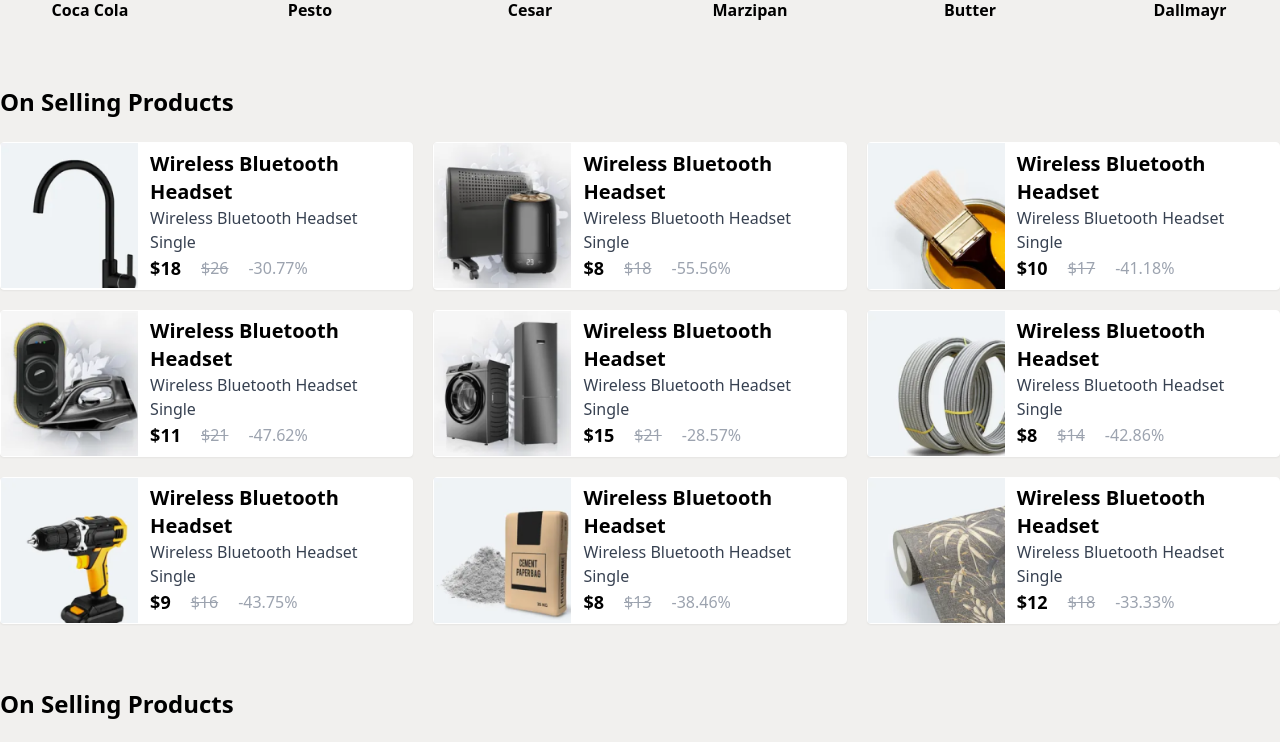
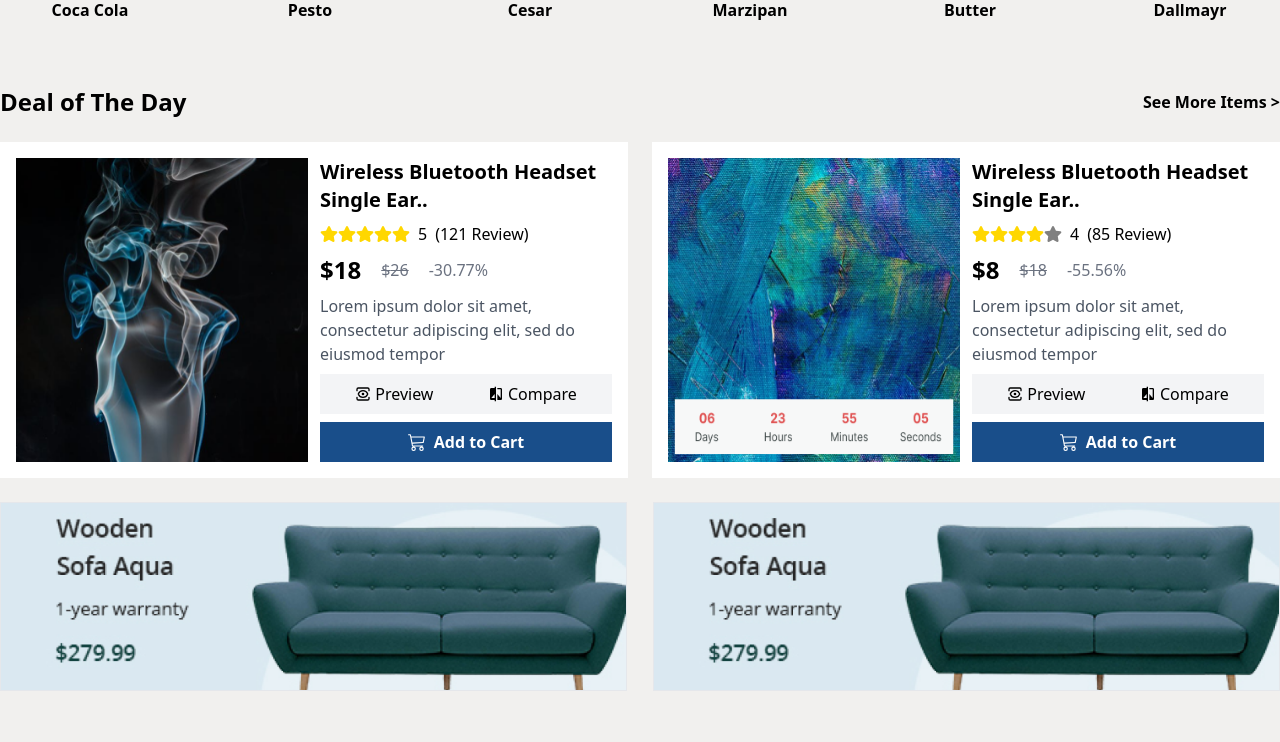
Before and after one commit to yasin2514/essence, a React (Vite) app: page / in a window 1280 px wide. Shown: the part 1317-2059 px from the top of the page. Built offline with nearby package versions, Linux system fonts and the light colour scheme.

Commit message:
deal section done

```diff
--- /dev/null
+++ b/public/data/dealProducts.json
@@ -0,0 +1,42 @@
+[
+  {
+    "id": 1,
+    "name": "Wireless Bluetooth Headset Single Ear..",
+    "img": "../../src/assets/d-1.png",
+    "price": 18,
+    "previousPrice": 26,
+    "description": "Lorem ipsum dolor sit amet, consectetur adipiscing elit, sed do eiusmod tempor",
+    "rating": 5,
+    "review": 121
+  },
+  {
+    "id": 2,
+    "name": "Wireless Bluetooth Headset Single Ear..",
+    "img": "../../src/assets/d-2.png",
+    "description": "Lorem ipsum dolor sit amet, consectetur adipiscing elit, sed do eiusmod tempor",
+    "price": 8,
+    "previousPrice": 18,
+    "rating": 4,
+    "review": 85
+  },
+  {
+    "id": 3,
+    "name": "Wireless Bluetooth Headset Single Ear..",
+    "img": "../../src/assets/d-2.png",
+    "description": "Lorem ipsum dolor sit amet, consectetur adipiscing elit, sed do eiusmod tempor",
+    "price": 10,
+    "previousPrice": 17,
+    "rating": 4.5,
+    "review": 92
+  },
+  {
+    "id": 4,
+    "name": "Wireless Bluetooth Headset Single Ear..",
+    "img": "../../src/assets/d-1.png",
+    "description": "Lorem ipsum dolor sit amet, consectetur adipiscing elit, sed do eiusmod tempor",
+    "price": 11,
+    "previousPrice": 21,
+    "rating": 5,
+    "review": 78
+  }
+]
--- a/src/Components/Banner/Banner.jsx
+++ b/src/Components/Banner/Banner.jsx
@@ -125,7 +125,7 @@ const Banner = () => {
           </div>
           <div>
             <img className="my-6" src={addImg} alt="" />
-            <button className="btn-primary w-full mt-">Add to Cart</button>
+            <button className="btn-primary w-full">Add to Cart</button>
           </div>
         </div>
       </aside>
--- /dev/null
+++ b/src/Components/Shop/DealSection.jsx
@@ -0,0 +1,101 @@
+import { useState } from "react";
+import data from "../../../public/data/dealProducts.json";
+import img from "../../assets/d-3.png";
+import { FaStar } from "react-icons/fa";
+import Rating from "react-rating-stars-component";
+import { BsCart3 } from "react-icons/bs";
+import { LuView } from "react-icons/lu";
+import { MdCompare } from "react-icons/md";
+const DealSection = () => {
+  const [showAll, setShowAll] = useState(false);
+  console.log({ showAll });
+
+  return (
+    <div className="mt-16">
+      <div className="flex justify-between items-center mb-6">
+        <h4 className="text-2xl font-semibold ">Deal of The Day</h4>
+        <div>
+          {!showAll ? (
+            <button
+              onClick={() => setShowAll(true)}
+              className="font-bold hover:text-blue-950"
+            >
+              See More Items &gt;{" "}
+            </button>
+          ) : (
+            <button
+              onClick={() => setShowAll(false)}
+              className="font-bold hover:text-blue-950"
+            >
+              &lt; See Less Items
+            </button>
+          )}
+        </div>
+      </div>
+      <div className="grid grid-cols-2 gap-6 ">
+        {/* card-section */}
+        {data?.slice(0, showAll ? data?.length : 2).map((item, index) => (
+          <div
+            key={index}
+            className="flex gap-3 justify-between items-start bg-white p-4"
+          >
+            <div className="w-[49%] h-full">
+              <img src={item?.img} alt="img" className="w-100 h-[100%]" />
+            </div>
+            {/* card-description */}
+            <div className="w-[49%] space-y-2">
+              <h5 className="font-bold text-xl">{item?.name}</h5>
+              <div className="flex items-center gap-2">
+                <Rating
+                  count={5}
+                  size={18}
+                  value={item?.rating || 0}
+                  edit={false}
+                  activeColor="#ffd700"
+                  emptyIcon={<FaStar />}
+                  filledIcon={<FaStar />}
+                />
+                <span>{item?.rating}</span>
+                <span>{`(${item?.review || 0} Review)`}</span>
+              </div>
+              <div className="flex justify-start items-center gap-5">
+                <span className="text-2xl font-bold">${item?.price}</span>
+                <del className="text-gray-500">${item?.previousPrice}</del>
+                <span className="text-gray-500">
+                  {`-${(
+                    ((item?.previousPrice - item?.price) /
+                      item?.previousPrice) *
+                    100
+                  ).toFixed(2)}%`}
+                </span>
+              </div>
+              <p className="text-gray-600">{item?.description}</p>
+              <div className="flex justify-around items-center bg-gray-100 p-2">
+                <button className="flex justify-center gap-1 items-center hover:text-blue-800 ">
+                  <LuView></LuView> Preview
+                </button>
+                <button className="flex justify-center gap-1 items-center hover:text-blue-800">
+                  <MdCompare /> Compare
+                </button>
+              </div>
+              <button className="btn-primary w-full flex justify-center gap-2 items-center">
+                <BsCart3 className="text-lg "></BsCart3> Add to Cart
+              </button>
+            </div>
+          </div>
+        ))}
+      </div>
+      {/* another part */}
+      <div className="flex w-100 justify-between mt-6">
+        <div className="border w-[49%]">
+          <img src={img} alt="sofa Aqua" />
+        </div>
+        <div className="border w-[49%]">
+          <img src={img} alt="sofa Aqua" />
+        </div>
+      </div>
+    </div>
+  );
+};
+
+export default DealSection;
--- a/src/Pages/Home/Home.jsx
+++ b/src/Pages/Home/Home.jsx
@@ -1,6 +1,7 @@
 import Banner from "../../Components/Banner/Banner";
 import Pickup from "../../Components/Banner/Pickup";
 import ApplesProducts from "../../Components/Shop/ApplesProducts";
+import DealSection from "../../Components/Shop/DealSection";
 import DiscoverItems from "../../Components/Shop/DiscoverItems";
 import MostViewsItem from "../../Components/Shop/MostViewsItem";
 import OnSelling from "../../Components/Shop/OnSelling";
@@ -17,6 +18,7 @@ const Home = () => {
       <Banner></Banner>
       <Pickup></Pickup>
       <Shop></Shop>
+      <DealSection></DealSection>
       <OnSelling></OnSelling>
       <OnSellingItem></OnSellingItem>
       <ApplesProducts></ApplesProducts>
```
Also changed, not shown: src/assets/d-3.png (renamed from src/assets/image 42.png).
